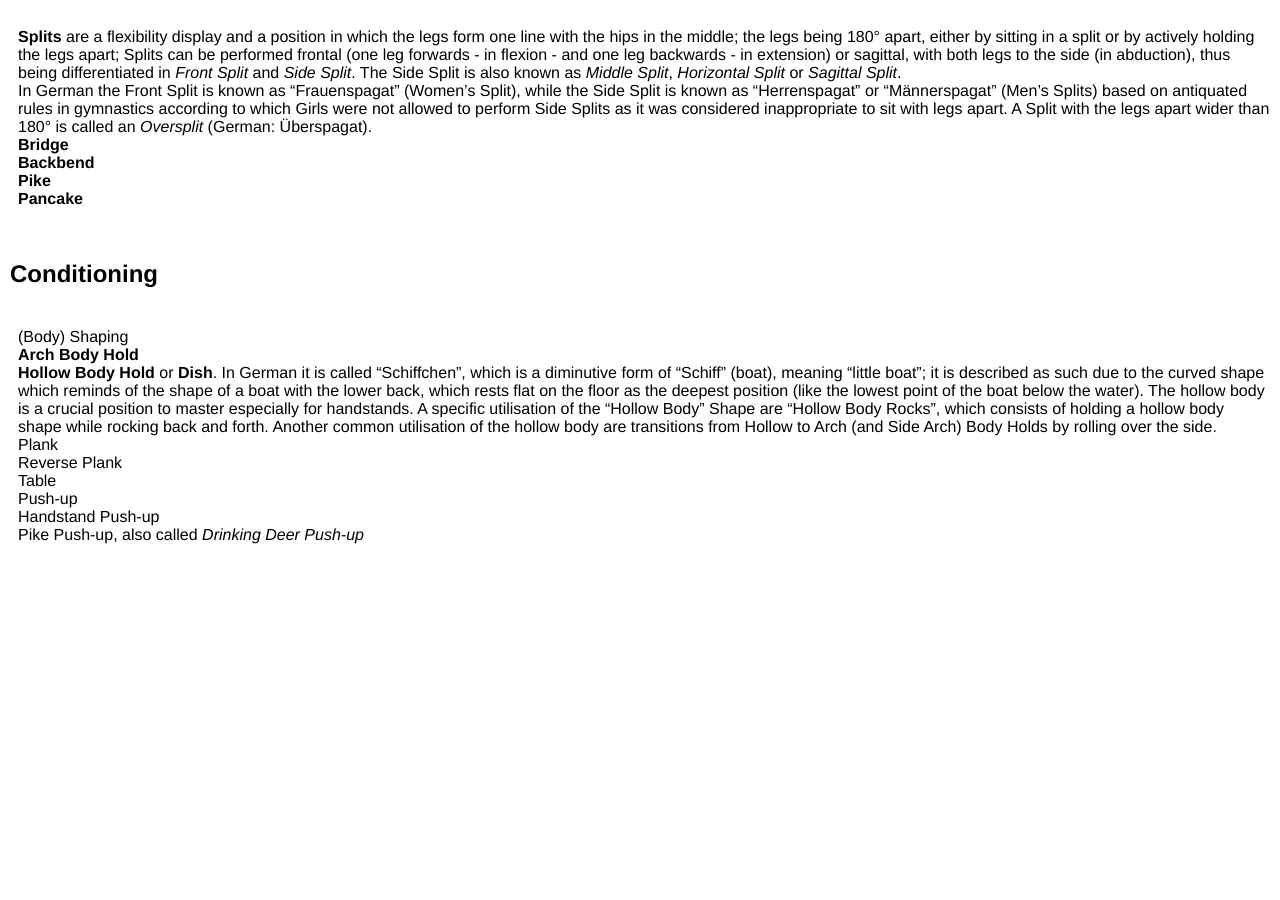
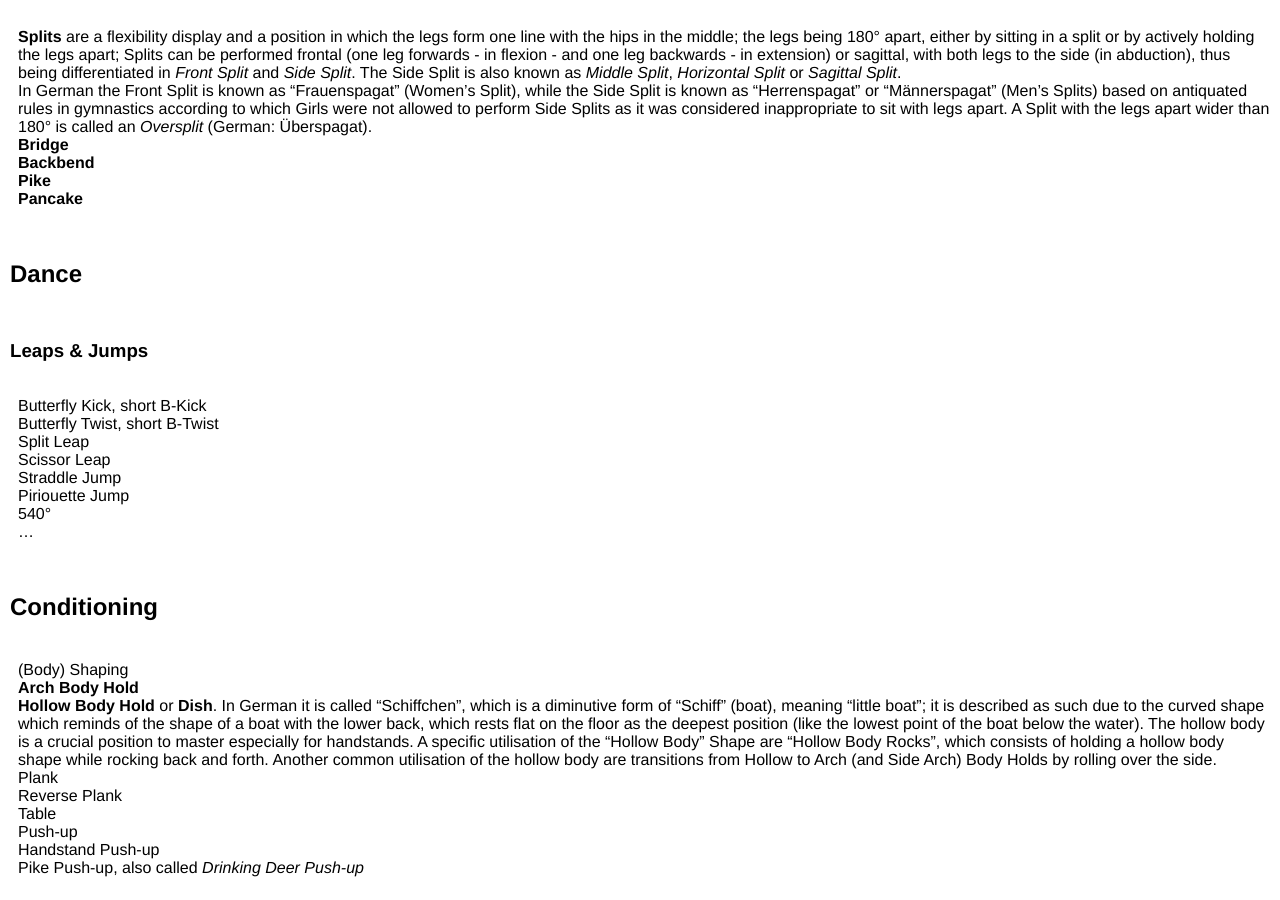
Before and after one commit to floshin/acrolib, a Jekyll site: the page built from glossary.md, in a window 1280 px wide and 900 px high, scrolled down 3447 px. Built offline with Jekyll 4.4.1, drawn with Linux system fonts in a browser that asks for light colours; our own code applies the rules of GitHub Pages for plain Markdown files; before the commit the page ends 4017 px from its top, so only the background shows below that.

Commit message:
Update glossary.md

```diff
--- a/glossary.md
+++ b/glossary.md
@@ -144,6 +144,20 @@ A Split with the legs apart wider than 180° is called an *Oversplit* (German:
 * **Pancake**
 
 
+## Dance
+
+### Leaps & Jumps
+
+* Butterfly Kick, short B-Kick
+* Butterfly Twist, short B-Twist
+* Split Leap
+* Scissor Leap
+* Straddle Jump
+* Piriouette Jump
+* 540°
+* ...
+
+
 ## Conditioning
 
 * (Body) Shaping
```
